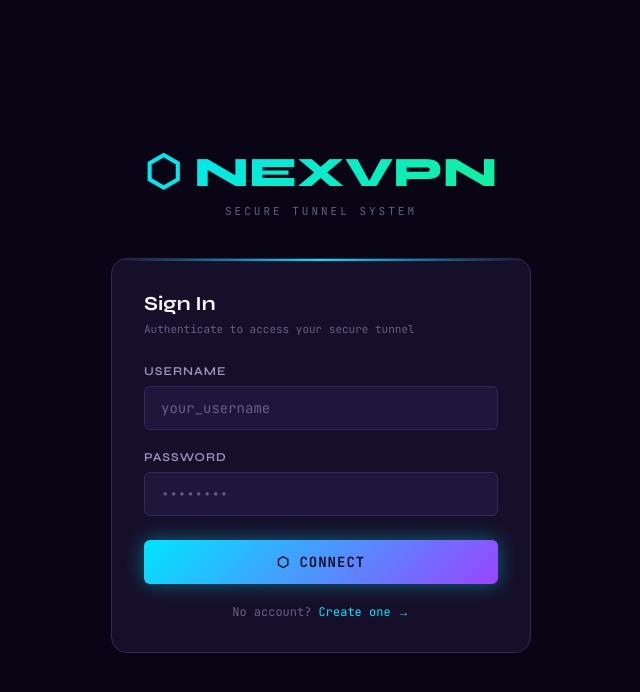
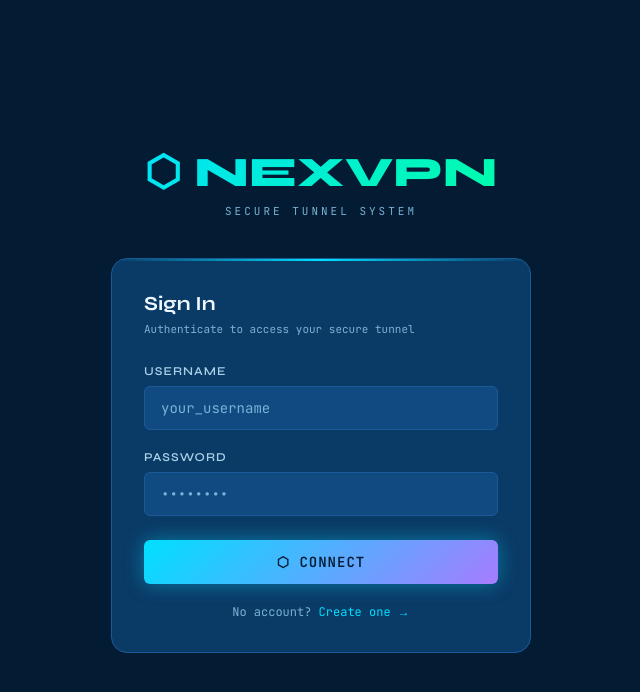
Before and after one commit to stackpilotkulsum/NexVPN-Nova, a React (Create React App) app in the folder frontend/: page /login in a window 1280 px wide. Shown: the top 692 px of the page, without its empty margins (319-959 px from the left). Built offline with nearby package versions, Linux system fonts and the light colour scheme; no server answers.

Commit message:
style: update global color scheme to Deep Ocean Blue

```diff
--- a/frontend/src/App.css
+++ b/frontend/src/App.css
@@ -1,33 +1,33 @@
 @import url('https://fonts.googleapis.com/css2?family=JetBrains+Mono:wght@300;400;500;600;700&family=Syne:wght@400;500;600;700;800&display=swap');
 
 :root {
-    --bg-deep: #0a0514;
-    --bg-base: #0f0a1c;
-    --bg-card: #160f29;
-    --bg-elevated: #1f163b;
-    --border: #35265c;
-    --border-glow: #4d3a82;
-    --accent-cyan: #00e5ff;
-    --accent-green: #14f195;
-    --accent-purple: #9945ff;
-    --accent-red: #ff3366;
-    --accent-orange: #ff9900;
-    --text-primary: #f8f5fd;
-    --text-secondary: #a395be;
-    --text-muted: #6b5c87;
-    --success: #14f195;
-    --danger: #ff3366;
-    --warning: #ffcc00;
-    --info: #00e5ff;
-    --glow-cyan: 0 0 20px rgba(0, 229, 255, 0.4);
-    --glow-green: 0 0 20px rgba(20, 241, 149, 0.3);
-    --glow-purple: 0 0 25px rgba(153, 69, 255, 0.5);
-    --primary: #9945ff;
-    --secondary: #00e5ff;
+    --bg-deep: #031b33;
+    --bg-base: #062a4d;
+    --bg-card: #0a3a66;
+    --bg-elevated: #114a80;
+    --border: #1b5a99;
+    --border-glow: #2b7bc4;
+    --accent-cyan: #00e0ff;
+    --accent-green: #00ffa3;
+    --accent-purple: #a67cff;
+    --accent-red: #ff477e;
+    --accent-orange: #ff9f1c;
+    --text-primary: #f0f8ff;
+    --text-secondary: #a8d0e6;
+    --text-muted: #7ab2d6;
+    --success: #00ffa3;
+    --danger: #ff477e;
+    --warning: #ff9f1c;
+    --info: #00e0ff;
+    --glow-cyan: 0 0 20px rgba(0, 224, 255, 0.4);
+    --glow-green: 0 0 20px rgba(0, 255, 163, 0.3);
+    --glow-purple: 0 0 25px rgba(166, 124, 255, 0.4);
+    --primary: #00e0ff;
+    --secondary: #a67cff;
     --white: #ffffff;
-    --dark: #0a0514;
-    --light: #35265c;
-    --shadow: 0 10px 40px rgba(0, 0, 0, 0.7);
+    --dark: #031b33;
+    --light: #1b5a99;
+    --shadow: 0 10px 30px rgba(0, 0, 0, 0.4);
 }
 
 * { margin: 0; padding: 0; box-sizing: border-box; }
```
